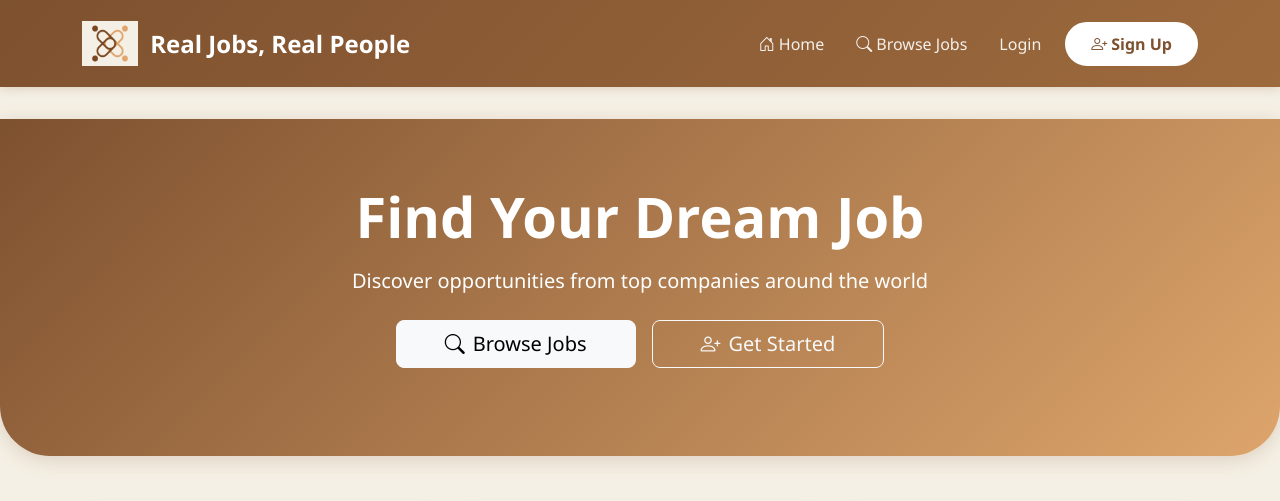
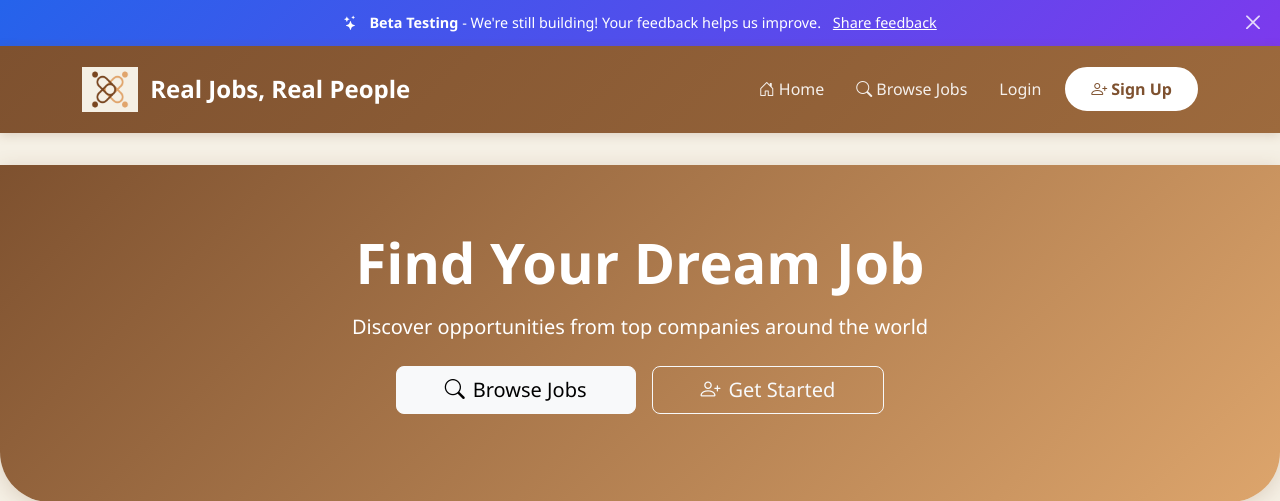
Before and after one commit to mfish324/Job-Board, a Django app: page / in a window 1280 px wide. Shown: the top 501 px of the page. Run offline with Django 5.2, Linux system fonts and the light colour scheme; data that the repository does not hold is empty.

Commit message:
Add dismissible beta testing banner
- Purple gradient banner at top of all pages
- Links to contact page for feedback
- Dismissible with X button
- Remembers dismissal in localStorage

🤖 Generated with [Claude Code](https://claude.com/claude-code)

Co-Authored-By: Claude Opus 4.5 <noreply@anthropic.com>

```diff
--- a/jobs/templates/jobs/base.html
+++ b/jobs/templates/jobs/base.html
@@ -227,11 +227,45 @@
             color: var(--primary-color);
             text-decoration: none;
         }
+        /* Beta Banner */
+        .beta-banner {
+            background: linear-gradient(135deg, #2563eb 0%, #7c3aed 100%);
+            color: white;
+            padding: 0.75rem 0;
+            text-align: center;
+            font-size: 0.9rem;
+            position: relative;
+        }
+        .beta-banner a {
+            color: white;
+            text-decoration: underline;
+        }
+        .beta-banner .btn-close {
+            position: absolute;
+            right: 1rem;
+            top: 50%;
+            transform: translateY(-50%);
+            filter: brightness(0) invert(1);
+            opacity: 0.8;
+        }
+        .beta-banner .btn-close:hover {
+            opacity: 1;
+        }
     </style>
 
     {% block extra_css %}{% endblock %}
 </head>
 <body>
+    <!-- Beta Banner -->
+    <div class="beta-banner" id="betaBanner">
+        <div class="container">
+            <i class="bi bi-stars me-2"></i>
+            <strong>Beta Testing</strong> - We're still building! Your feedback helps us improve.
+            <a href="{% url 'contact' %}" class="ms-2">Share feedback</a>
+            <button type="button" class="btn-close" aria-label="Close" onclick="dismissBetaBanner()"></button>
+        </div>
+    </div>
+
     <!-- Navigation -->
     <nav class="navbar navbar-expand-lg navbar-dark">
         <div class="container">
@@ -371,6 +405,21 @@
     <!-- Bootstrap 5 JS Bundle -->
     <script src="https://cdn.jsdelivr.net/npm/bootstrap@5.3.2/dist/js/bootstrap.bundle.min.js"></script>
 
+    <!-- Beta Banner Script -->
+    <script>
+        function dismissBetaBanner() {
+            document.getElementById('betaBanner').style.display = 'none';
+            localStorage.setItem('betaBannerDismissed', 'true');
+        }
+
+        // Check if banner was dismissed
+        document.addEventListener('DOMContentLoaded', function() {
+            if (localStorage.getItem('betaBannerDismissed') === 'true') {
+                document.getElementById('betaBanner').style.display = 'none';
+            }
+        });
+    </script>
+
     {% if user.is_authenticated %}
     <!-- Notification Badge Script -->
     <script>
```
